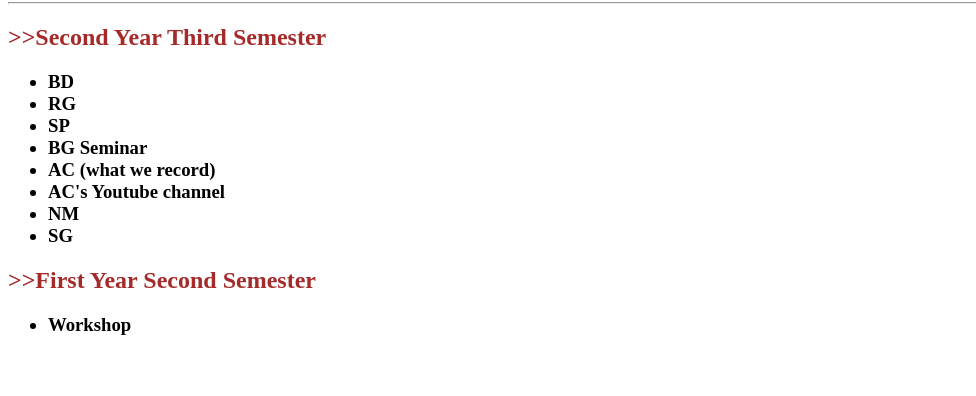
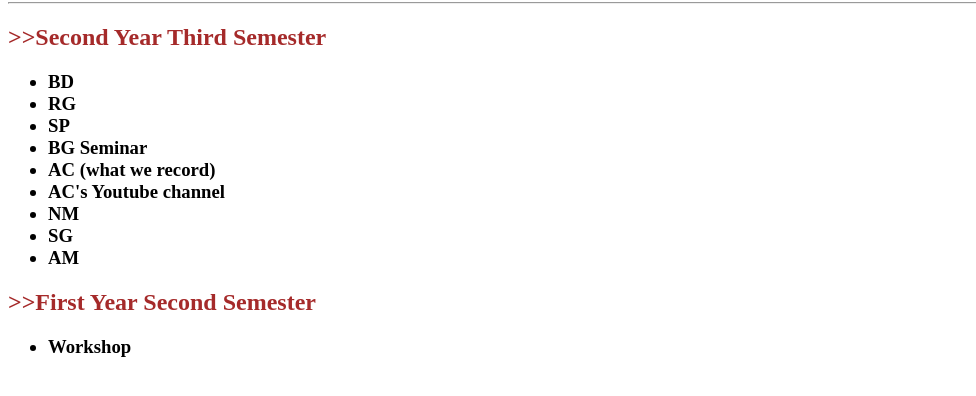
Before and after one commit to biparnakroy/biparnakroy.github.io, a plain HTML site: page yt.html in a window 1280 px wide. Shown: the part 140-536 px from the top of the page, without its empty margins (0-976 px from the left). Drawn offline with Linux system fonts and the light colour scheme.

Commit message:
Update yt.html

```diff
--- a/yt.html
+++ b/yt.html
@@ -46,6 +46,8 @@
                 </li>
                 <li><a href="https://www.youtube.com/playlist?list=PLPoMyCkIcJ4LzBfv_8-or9PscDVxcMFxo">SG</a>
                 </li>
+                 <li><a href="https://www.youtube.com/playlist?list=PLPoMyCkIcJ4Jf7pSILP_22W3hpWiKg5pC">AM</a>
+                </li>
             </h3>
         </ul>
         <h2 style="color:brown;"> >>First Year Second Semester</h2>
```
